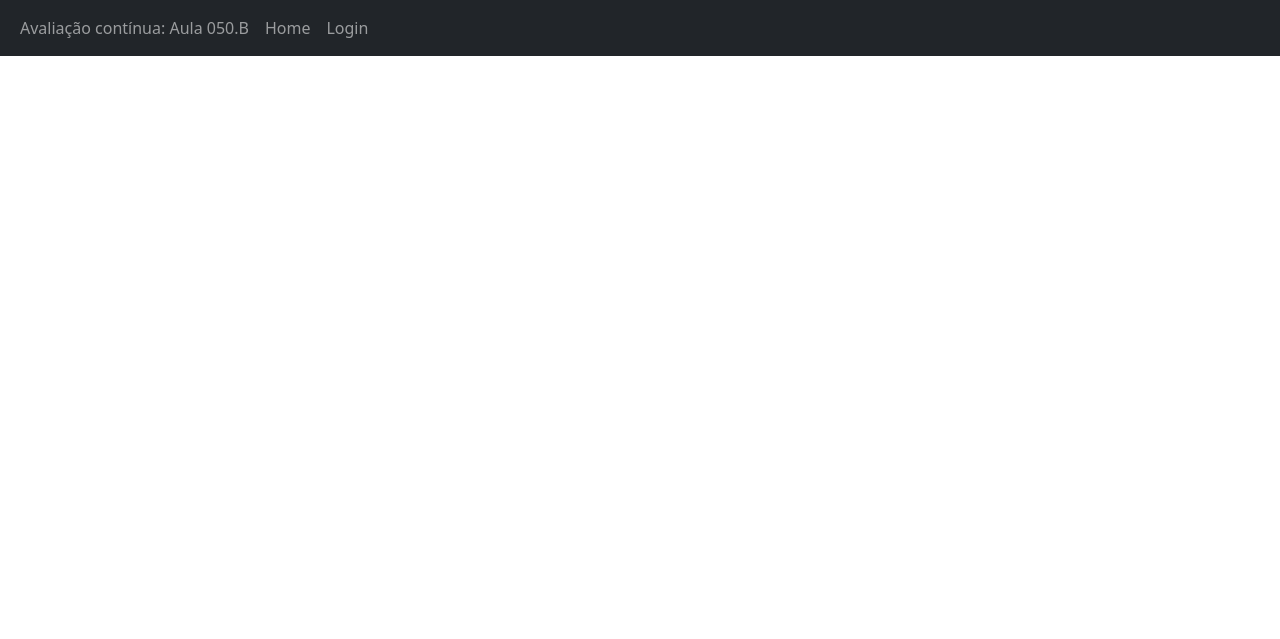
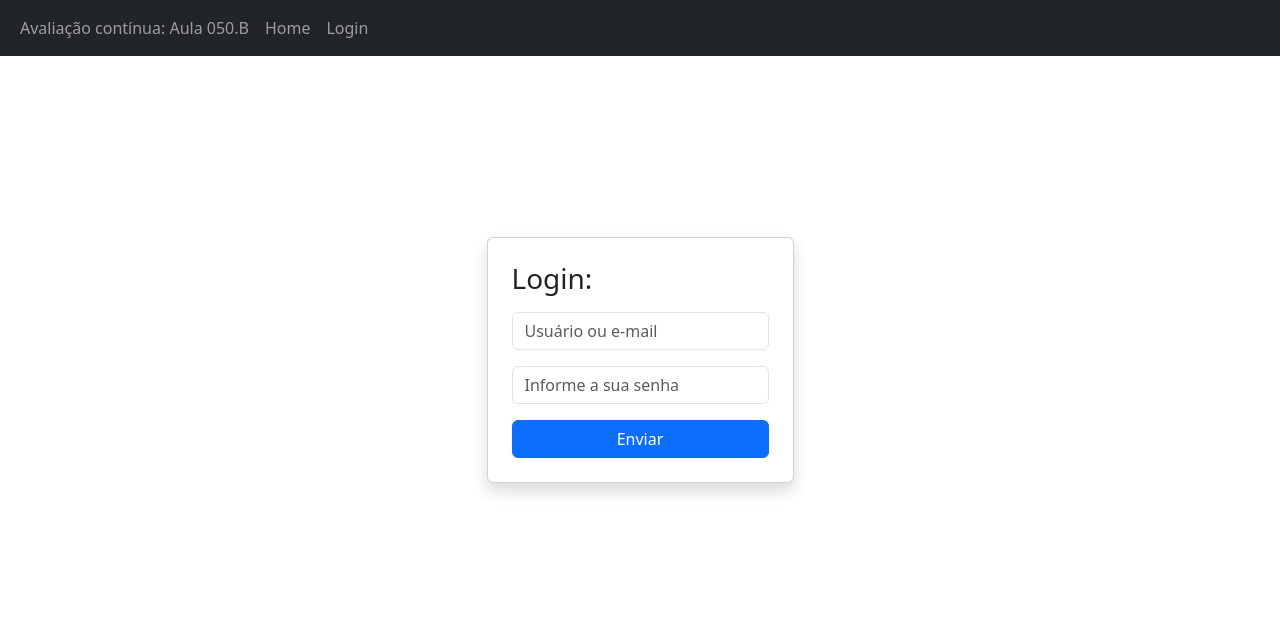
Before and after one commit to PT3032621-PTBDSWS/semana06, a Flask app: page /login in a window 1280 px wide. Shown: the top 639 px of the page. Run offline with Flask 3, Linux system fonts and the light colour scheme.

Commit message:
Update login.html

```diff
--- a/templates/login.html
+++ b/templates/login.html
@@ -1,33 +1,24 @@
 {% extends "base.html" %}
+{% block content %}
+<div class="d-flex justify-content-center align-items-center" style="min-height: 70vh;">
+  <div class="card shadow p-4" style="min-width: 300px;">
+    <h3 class="mb-3">Login:</h3>
 
-{% block conteudo %}
-<div class="row justify-content-center mt-5">
-  <div class="col-md-4">
-    <div class="card shadow-lg p-4">
-      <h3 class="text-center mb-4">Login</h3>
-      <form method="POST">
-        <div class="mb-3">
-          <label for="usuario" class="form-label">Usuário</label>
-          <input type="text" class="form-control" id="usuario" name="usuario" required>
-        </div>
-        <div class="mb-3">
-          <label for="senha" class="form-label">Senha</label>
-          <input type="password" class="form-control" id="senha" name="senha" required>
-        </div>
-        <button type="submit" class="btn btn-dark w-100">Entrar</button>
-      </form>
-      {% if mensagem %}
-        <div class="alert alert-danger mt-3">{{ mensagem }}</div>
-      {% endif %}
-    </div>
+    {% if mensagem %}
+      <div class="alert alert-danger">{{ mensagem }}</div>
+    {% endif %}
+
+    <form method="post">
+      <div class="mb-3">
+        <input type="text" name="usuario" class="form-control" placeholder="Usuário ou e-mail">
+      </div>
+
+      <div class="mb-3">
+        <input type="password" name="senha" class="form-control" placeholder="Informe a sua senha">
+      </div>
+
+      <button type="submit" class="btn btn-primary w-100">Enviar</button>
+    </form>
   </div>
 </div>
-
-<!-- Rodapé igual ao da Home -->
-<div class="text-center mt-4 text-muted">
-  <small>
-    The local date and time is {{ agora|isoutc }}.<br>
-    That was a few seconds ago.
-  </small>
-</div>
 {% endblock %}
```
